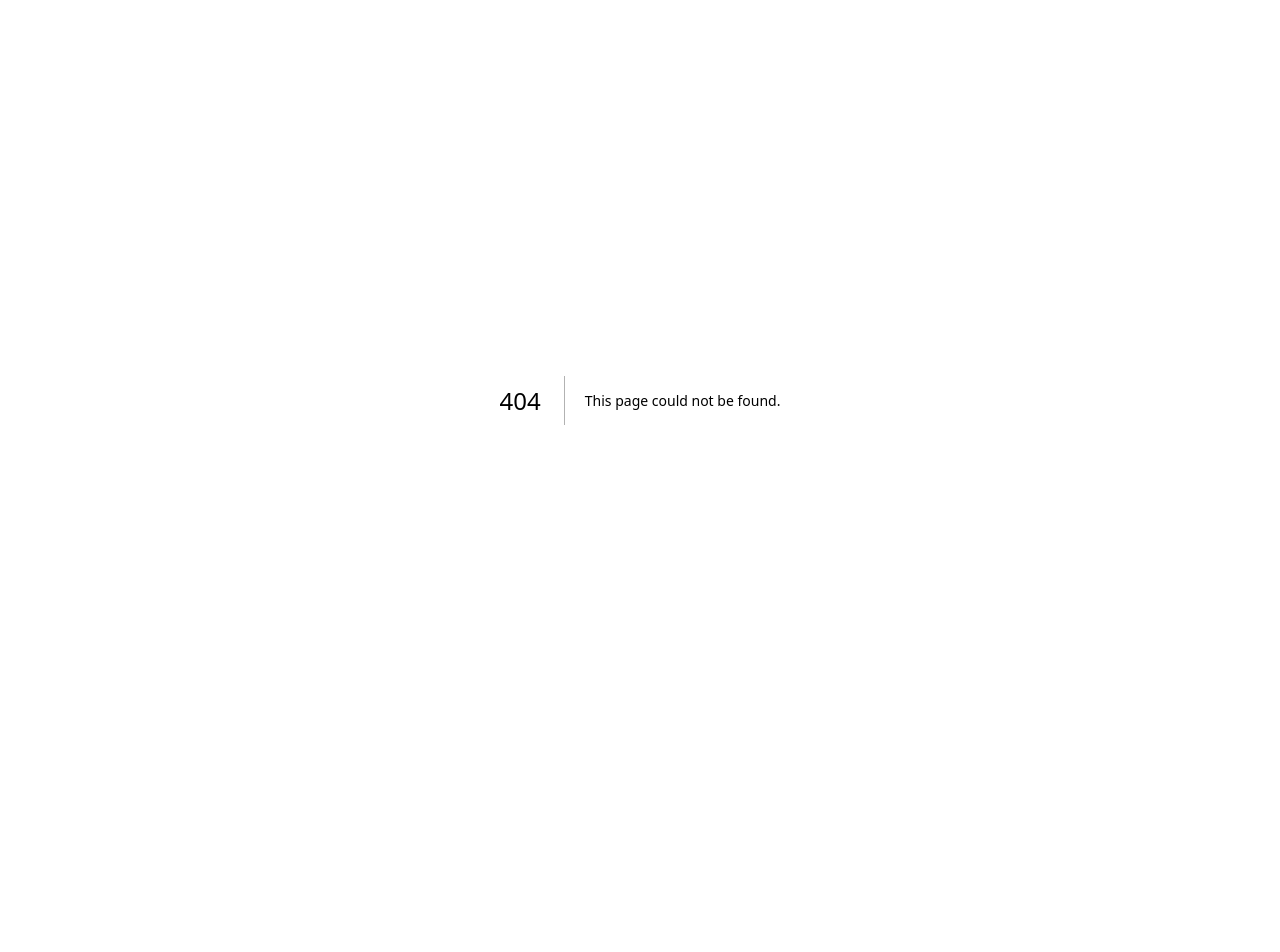
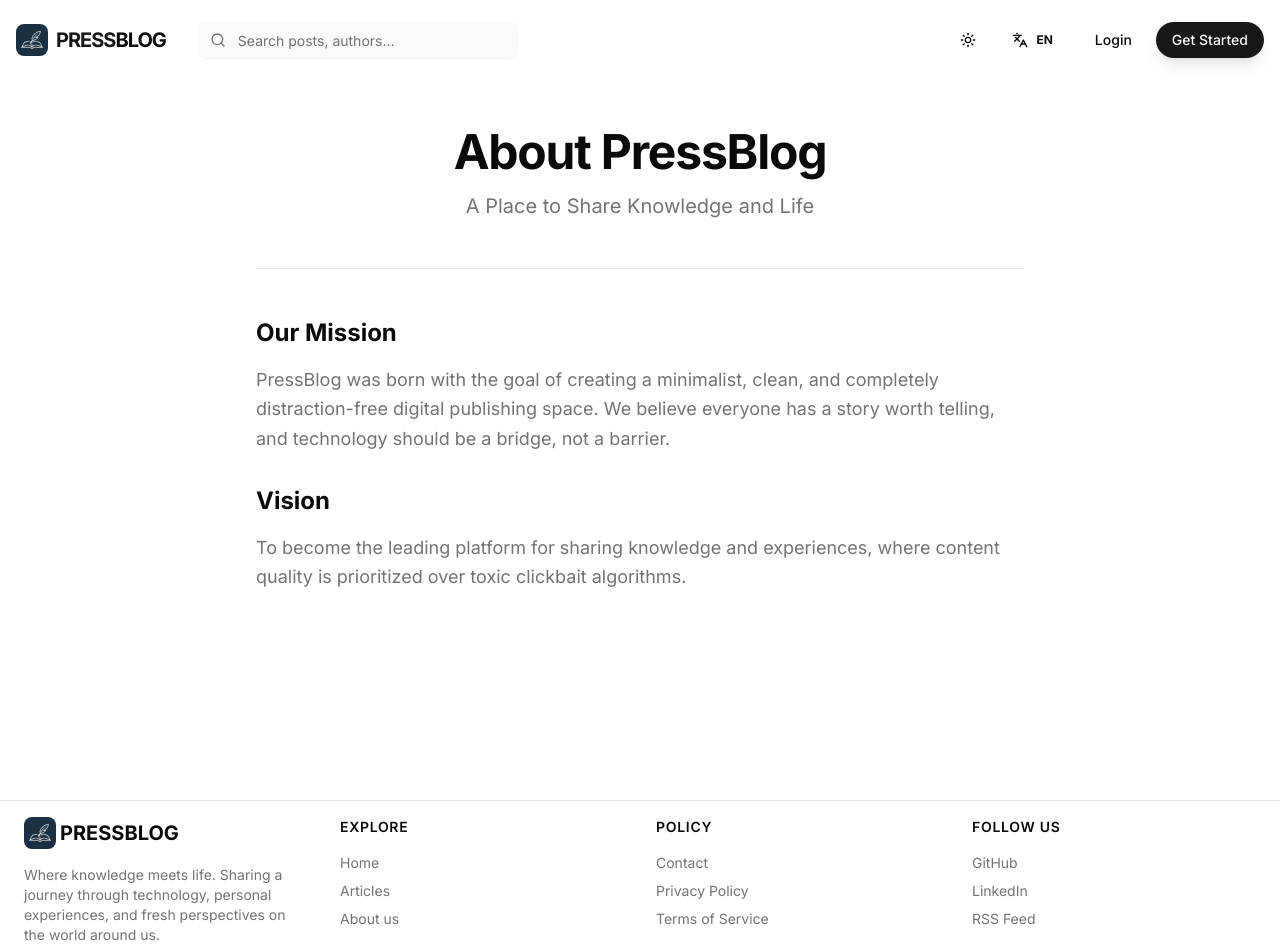
Before and after one commit to Riiichan04/pressblog, a Next.js app: page /about in a window 1280 px wide. Before the commit this address had no page. Shown: the top 952 px of the page. Before the commit the page ends 800 px from the top, so only its background shows below. Built offline with nearby package versions, Linux system fonts and the light colour scheme.

Commit message:
feat: add about us page

```diff
--- a/public/locales/en/common.json
+++ b/public/locales/en/common.json
@@ -61,7 +61,7 @@
             "home": "Home",
             "articles": "Articles",
             "projects": "Projects",
-            "about": "About",
+            "about": "About us",
             "contact": "Contact",
             "documentation": "Documentation",
             "privacy": "Privacy Policy",
@@ -86,5 +86,13 @@
     "dialog": {
         "confirm": "Confirm",
         "cancel": "Cancel"
+    },
+    "about": {
+        "title": "About PressBlog",
+        "subtitle": "A Place to Share Knowledge and Life",
+        "mission_title": "Our Mission",
+        "mission_desc": "PressBlog was born with the goal of creating a minimalist, clean, and completely distraction-free digital publishing space. We believe everyone has a story worth telling, and technology should be a bridge, not a barrier.",
+        "vision_title": "Vision",
+        "vision_desc": "To become the leading platform for sharing knowledge and experiences, where content quality is prioritized over toxic clickbait algorithms."
     }
 }
--- a/public/locales/vi/common.json
+++ b/public/locales/vi/common.json
@@ -61,7 +61,7 @@
             "home": "Trang chủ",
             "articles": "Bài viết",
             "projects": "Dự án",
-            "about": "Giới thiệu",
+            "about": "Về chúng tôi",
             "contact": "Liên hệ",
             "documentation": "Tài liệu",
             "privacy": "Chính sách bảo mật",
@@ -86,5 +86,13 @@
     "dialog": {
         "confirm": "Confirm",
         "cancel": "Cancel"
+    },
+    "about": {
+        "title": "Về PressBlog",
+        "subtitle": "Nơi Chia Sẻ Kiến Thức Và Cuộc Sống",
+        "mission_title": "Sứ mệnh của chúng tôi",
+        "mission_desc": "PressBlog được sinh ra với mục tiêu tạo ra một không gian xuất bản nội dung số tối giản, sạch sẽ và hoàn toàn không bị phân tâm. Chúng tôi tin rằng mỗi người đều có một câu chuyện đáng để kể, và công nghệ nên là cầu nối chứ không phải rào cản.",
+        "vision_title": "Tầm nhìn",
+        "vision_desc": "Trở thành nền tảng chia sẻ kiến thức và trải nghiệm hàng đầu, nơi chất lượng nội dung được đặt lên trên những thuật toán câu view độc hại."
     }
 }
--- /dev/null
+++ b/src/app/about/layout.tsx
@@ -0,0 +1,13 @@
+import Navbar from "@/components/nav-bar";
+import AboutUsPage from "./page";
+import Footer from "@/components/footer";
+
+export default function AboutUsLayout() {
+    return (
+        <div>
+            <Navbar />
+            <AboutUsPage />
+            <Footer />
+        </div>
+    )
+}
--- /dev/null
+++ b/src/app/about/page.tsx
@@ -0,0 +1,52 @@
+"use client";
+
+import { useTranslation } from "react-i18next";
+import { motion } from "framer-motion";
+
+export default function AboutUsPage() {
+    const { t } = useTranslation("common");
+
+    return (
+        <main className="min-h-screen bg-background pt-32 pb-24 px-4">
+            <motion.div
+                initial={{ opacity: 0, y: 20 }}
+                animate={{ opacity: 1, y: 0 }}
+                transition={{ duration: 0.6 }}
+                className="container mx-auto max-w-3xl space-y-12"
+            >
+                <div className="text-center space-y-4">
+                    <div className="flex items-center justify-center gap-2">
+                        <h1 className="text-4xl md:text-5xl font-bold tracking-tight text-foreground">
+                            {t("about.title")}
+                        </h1>
+                    </div>
+                    <p className="text-xl text-muted-foreground">
+                        {t("about.subtitle")}
+                    </p>
+                </div>
+
+                <div className="h-px w-full bg-border" />
+
+                <div className="space-y-8">
+                    <section className="space-y-4">
+                        <h2 className="text-2xl font-bold text-foreground">
+                            {t("about.mission_title")}
+                        </h2>
+                        <p className="text-lg text-muted-foreground leading-relaxed">
+                            {t("about.mission_desc")}
+                        </p>
+                    </section>
+
+                    <section className="space-y-4">
+                        <h2 className="text-2xl font-bold text-foreground">
+                            {t("about.vision_title")}
+                        </h2>
+                        <p className="text-lg text-muted-foreground leading-relaxed">
+                            {t("about.vision_desc")}
+                        </p>
+                    </section>
+                </div>
+            </motion.div>
+        </main>
+    );
+}
```
